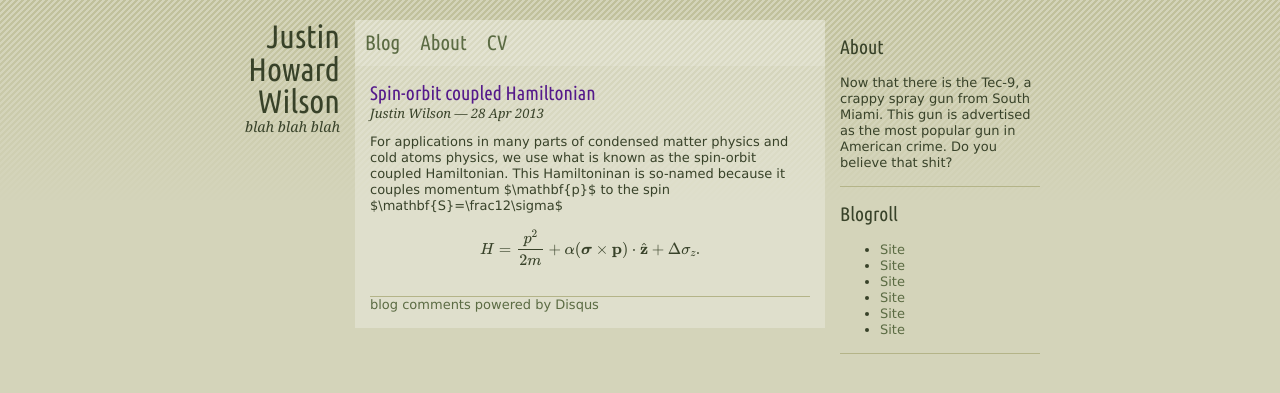
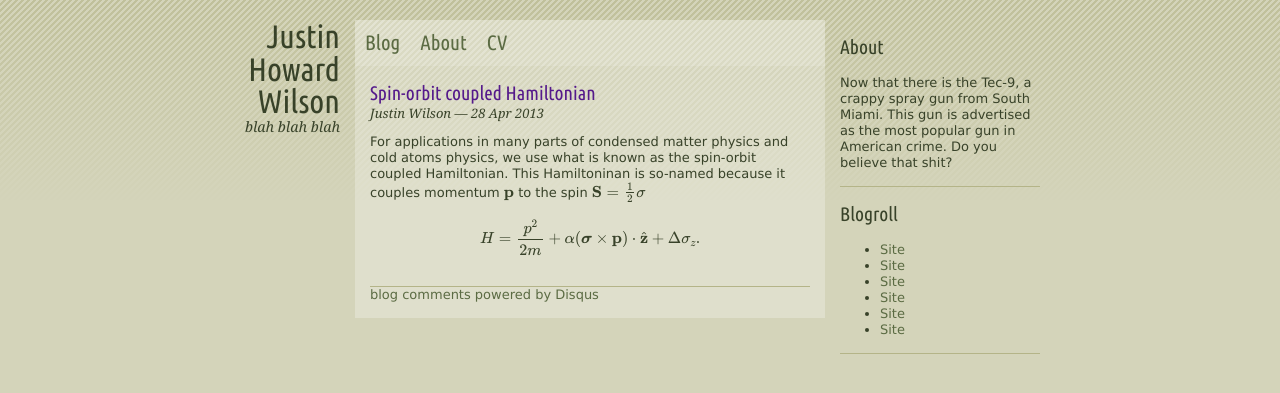
Before and after one commit to jhwilson/old-jhwilson.github.io, a Jekyll site: the page built from _posts/2013-04-28-new-test-post.markdown, in a window 1280 px wide. Shown: the top 393 px of the page. Built offline with Jekyll 4.4.1, drawn with Linux system fonts in a browser that asks for light colours; nearby versions of some CDN libraries; formulas are drawn with MathJax 3; comment, search, counter and statistics services are not loaded.

```diff
--- a/_posts/2013-04-28-new-test-post.markdown
+++ b/_posts/2013-04-28-new-test-post.markdown
@@ -3,7 +3,7 @@ layout: post
 title: Spin-orbit coupled Hamiltonian
 ---
 
-For applications in many parts of condensed matter physics and cold atoms physics, we use what is known as the spin-orbit coupled Hamiltonian. This Hamiltoninan is so-named because it couples momentum $\mathbf{p}$
-to the spin $\mathbf{S}=\frac12\sigma$
+For applications in many parts of condensed matter physics and cold atoms physics, we use what is known as the spin-orbit coupled Hamiltonian. This Hamiltoninan is so-named because it couples momentum $$\mathbf{p}$$
+to the spin $$\mathbf{S}=\frac12\sigma$$
 
 $$H = \frac{p^2}{2m} + \alpha (\boldsymbol{\sigma} \times \mathbf{p})\cdot \hat{\mathbf{z}} + \Delta \sigma_z.$$
```
